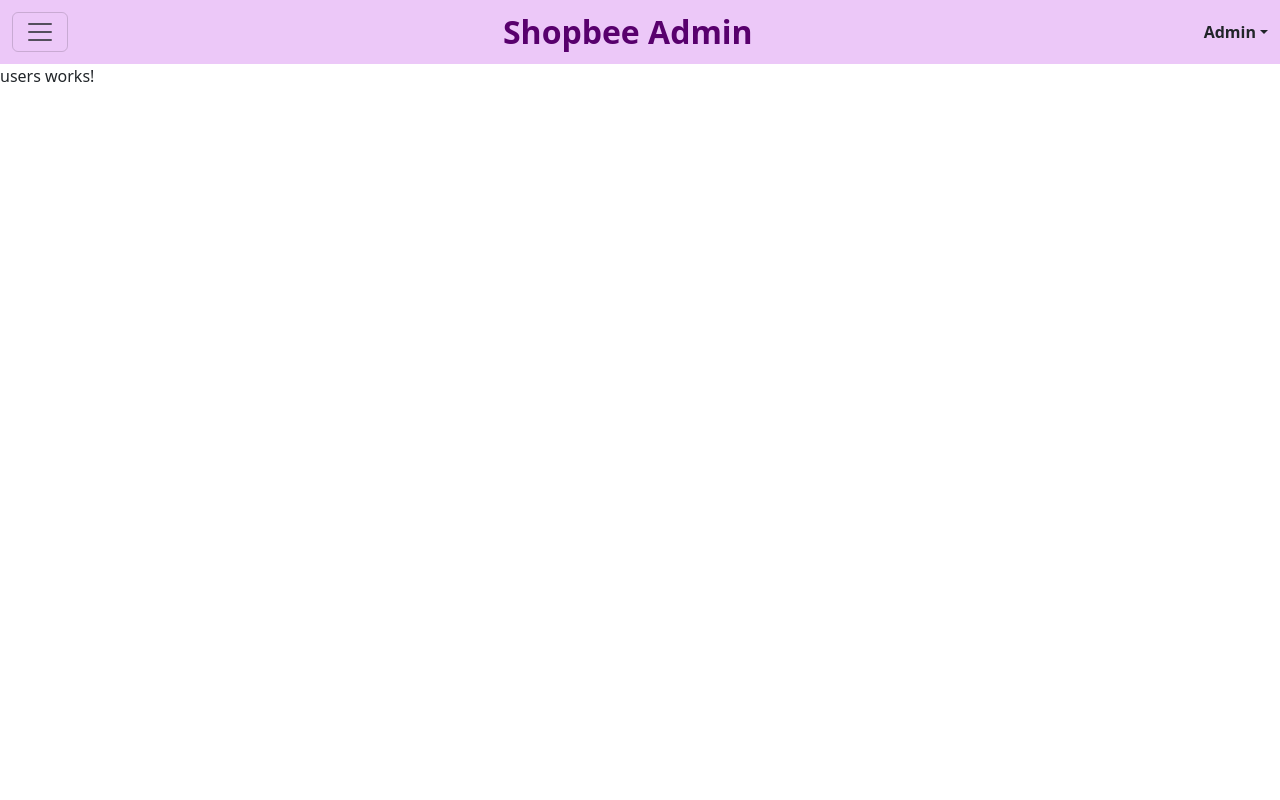
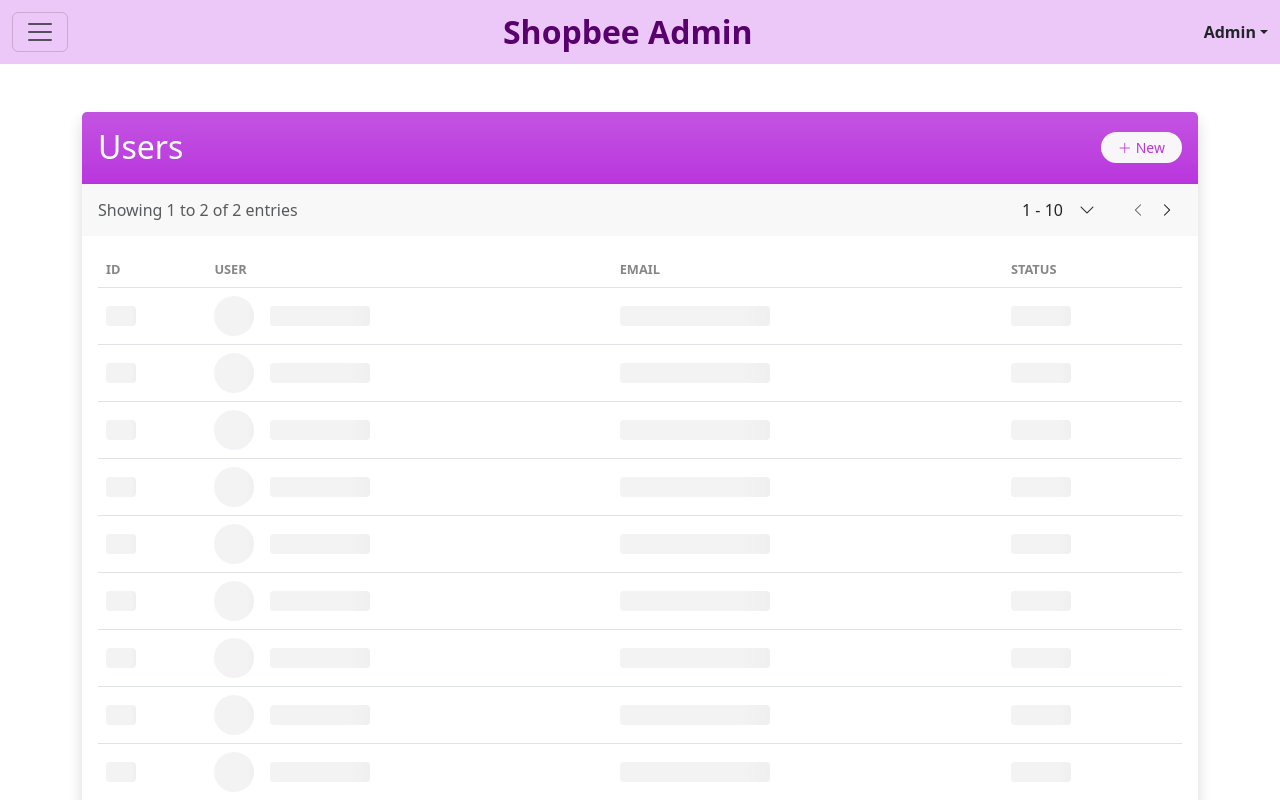
Before and after one commit to vantoan1511/my-shop-ui, an Angular app: page /admin/users in a window 1280 px wide. Shown: the top 800 px of the page. Built offline with nearby package versions, Linux system fonts and the light colour scheme.

Commit message:
Update user page

```diff
--- a/src/app/components/admin/header/header.component.html
+++ b/src/app/components/admin/header/header.component.html
@@ -53,7 +53,7 @@
       </div>
       <div class="sidebar-items list-group list-group-flush">
         <a
-          [routerLink]="['dashboard']"
+          routerLink="dashboard"
           routerLinkActive="active"
           class="list-group-item list-group-item-action"
         >
--- a/src/app/features/admin/users/users.component.html
+++ b/src/app/features/admin/users/users.component.html
@@ -1 +1,168 @@
-<p>users works!</p>
+<main class="container my-5">
+  <div class="card border-0 shadow">
+    <div
+      class="card-header bg-purple bg-gradient d-flex justify-content-between align-items-center py-3"
+    >
+      <h2 class="mb-0 text-white">Users</h2>
+      <button class="new-user-btn btn btn-sm rounded-pill px-3">
+        <i class="bi bi-plus-lg me-1"></i>New
+      </button>
+    </div>
+    <div
+      class="card-footer border-0 d-flex justify-content-between align-items-center"
+    >
+      <span class="text-muted">Showing 1 to 2 of 2 entries</span>
+      <div class="d-flex align-items-center">
+        <div class="dropdown me-3">
+          <button
+            class="btn border-0 bg-transparent"
+            type="button"
+            data-bs-toggle="dropdown"
+            aria-expanded="false"
+          >
+            <span class="text-nowrap me-3">1 - 10</span>
+            <i class="bi bi-chevron-down"></i>
+          </button>
+          <ul class="dropdown-menu dropdown-menu-lg-end">
+            <li>
+              <button class="dropdown-item">10 per page</button>
+            </li>
+            <li>
+              <button class="dropdown-item">20 per page</button>
+            </li>
+            <li>
+              <button class="dropdown-item">50 per page</button>
+            </li>
+          </ul>
+        </div>
+        <nav aria-label="User list pagination">
+          <div class="btn-group">
+            <button
+              class="btn btn-light btn-sm border-0 bg-transparent"
+              disabled
+            >
+              <i class="bi bi-chevron-left"></i>
+            </button>
+            <button class="btn btn-light btn-sm border-0 bg-transparent">
+              <i class="bi bi-chevron-right"></i>
+            </button>
+          </div>
+        </nav>
+      </div>
+    </div>
+    <div class="card-body">
+      <div class="table-responsive">
+        <table class="table table-hover align-middle">
+          <thead>
+            <tr>
+              <th>ID</th>
+              <th>User</th>
+              <th>Email</th>
+              <th>Status</th>
+            </tr>
+          </thead>
+          <tbody>
+            @if (true) { @for (item of
+            [1,2,3,4,5,6,7,8,9,10,11,12,13,14,15,16,17,18,19,20]; track item) {
+            <tr class="skeleton-row">
+              <td><div class="skeleton-loader" style="width: 30px"></div></td>
+              <td>
+                <div class="d-flex align-items-center">
+                  <div
+                    class="skeleton-loader rounded-circle me-3"
+                    style="width: 40px; height: 40px"
+                  ></div>
+                  <div class="skeleton-loader" style="width: 100px"></div>
+                </div>
+              </td>
+              <td><div class="skeleton-loader" style="width: 150px"></div></td>
+              <td><div class="skeleton-loader" style="width: 60px"></div></td>
+            </tr>
+            } } @else {
+            <tr>
+              <td>#1</td>
+              <td>
+                <div class="d-flex align-items-center">
+                  <img
+                    src="https://via.placeholder.com/50"
+                    alt="John Doe"
+                    width="40"
+                    height="40"
+                    class="rounded-circle me-3 user-avatar"
+                  />
+                  <span class="fw-bold">John Doe</span>
+                </div>
+              </td>
+              <td>john.doe&#64;example.com</td>
+              <td>
+                <span class="badge bg-primary rounded-pill">Enabled</span>
+              </td>
+            </tr>
+            <tr>
+              <td>#2</td>
+              <td>
+                <div class="d-flex align-items-center">
+                  <img
+                    src="https://via.placeholder.com/50"
+                    alt="Jane Doe"
+                    width="40"
+                    height="40"
+                    class="rounded-circle me-3 user-avatar"
+                  />
+                  <span class="fw-bold">Jane Doe</span>
+                </div>
+              </td>
+              <td>jane.doe&#64;example.com</td>
+              <td>
+                <span class="badge bg-secondary rounded-pill">Disabled</span>
+              </td>
+            </tr>
+            }
+          </tbody>
+        </table>
+      </div>
+    </div>
+    <div
+      class="card-footer border-0 d-flex justify-content-between align-items-center"
+    >
+      <span class="text-muted">Showing 1 to 2 of 2 entries</span>
+      <div class="d-flex align-items-center">
+        <div class="dropdown me-3">
+          <button
+            class="btn border-0 bg-transparent"
+            type="button"
+            data-bs-toggle="dropdown"
+            aria-expanded="false"
+          >
+            <span class="text-nowrap me-3">1 - 10</span>
+            <i class="bi bi-chevron-down"></i>
+          </button>
+          <ul class="dropdown-menu dropdown-menu-lg-end">
+            <li>
+              <button class="dropdown-item">10 per page</button>
+            </li>
+            <li>
+              <button class="dropdown-item">20 per page</button>
+            </li>
+            <li>
+              <button class="dropdown-item">50 per page</button>
+            </li>
+          </ul>
+        </div>
+        <nav aria-label="User list pagination">
+          <div class="btn-group">
+            <button
+              class="btn btn-light btn-sm border-0 bg-transparent"
+              disabled
+            >
+              <i class="bi bi-chevron-left"></i>
+            </button>
+            <button class="btn btn-light btn-sm border-0 bg-transparent">
+              <i class="bi bi-chevron-right"></i>
+            </button>
+          </div>
+        </nav>
+      </div>
+    </div>
+  </div>
+</main>
--- a/src/app/features/admin/users/users.component.scss
+++ b/src/app/features/admin/users/users.component.scss
@@ -0,0 +1,70 @@
+.card {
+  .bg-purple {
+    background: var(--purple-9);
+  }
+
+  .card-header {
+    color: var(--purple-contrast);
+
+    .new-user-btn {
+      color: var(--purple-9);
+      background: var(--purple-1);
+      transition: all 0.3s ease;
+
+      &:hover {
+        color: var(--purple-contrast);
+        background: var(--purple-9);
+      }
+    }
+  }
+
+  .table {
+    th {
+      font-weight: 600;
+      text-transform: uppercase;
+      font-size: 0.8rem;
+      color: var(--gray-9);
+    }
+
+    .user-avatar {
+      border: 2px solid var(--purple-contrast);
+      box-shadow: 0 2px 4px rgba(0, 0, 0, 0.1);
+    }
+
+    .badge {
+      font-weight: 500;
+    }
+  }
+
+  .dropdown-item {
+    &:hover {
+      background: var(--purple-3);
+    }
+
+    &:active {
+      background: var(--purple-9);
+    }
+  }
+
+  .skeleton-loader {
+    background: linear-gradient(
+      90deg,
+      var(--gray-2) 25%,
+      var(--gray-3) 50%,
+      var(--gray-2) 75%
+    );
+    background-size: 200% 100%;
+    animation: loading 1.5s infinite;
+    height: 20px;
+    border-radius: 4px;
+  }
+
+  @keyframes loading {
+    0% {
+      background-position: 200% 0;
+    }
+    100% {
+      background-position: -200% 0;
+    }
+  }
+}
--- a/src/app/features/admin/users/users.component.ts
+++ b/src/app/features/admin/users/users.component.ts
@@ -8,5 +8,4 @@
   styleUrl: './users.component.scss'
 })
 export class UsersComponent {
-
 }
--- a/src/styles.scss
+++ b/src/styles.scss
@@ -68,4 +68,66 @@
   --purple-track: #b936dd;
 
   --color-background: #fafafa;
+
+  --gray-1: #f7f7f7;
+  --gray-2: #f3f3f3;
+  --gray-3: #e9e9e9;
+  --gray-4: #e1e1e1;
+  --gray-5: #dadada;
+  --gray-6: #d1d1d1;
+  --gray-7: #c6c6c6;
+  --gray-8: #b3b3b3;
+  --gray-9: #868686;
+  --gray-10: #7b7b7b;
+  --gray-11: #5d5d5d;
+  --gray-12: #202020;
+
+  --gray-a1: #00000003;
+  --gray-a2: #00000007;
+  --gray-a3: #00000011;
+  --gray-a4: #0000001a;
+  --gray-a5: #00000021;
+  --gray-a6: #0000002a;
+  --gray-a7: #00000035;
+  --gray-a8: #00000048;
+  --gray-a9: #00000076;
+  --gray-a10: #00000082;
+  --gray-a11: #000000a0;
+  --gray-a12: #000000de;
+
+  --gray-contrast: #ffffff;
+  --gray-surface: #ffffffcc;
+  --gray-indicator: #868686;
+  --gray-track: #868686;
+
+  --blue-1: #f6f8fa;
+  --blue-2: #eff4fb;
+  --blue-3: #e3ecfb;
+  --blue-4: #d3e5ff;
+  --blue-5: #c1daff;
+  --blue-6: #acccff;
+  --blue-7: #91bafd;
+  --blue-8: #6ba1fa;
+  --blue-9: #0d6efd;
+  --blue-10: #0060ec;
+  --blue-11: #005be7;
+  --blue-12: #092f6c;
+
+  --blue-a1: #2f95fb05;
+  --blue-a2: #c3dcff33;
+  --blue-a3: #87b4ff33;
+  --blue-a4: #d3e5ff;
+  --blue-a5: #c1daff;
+  --blue-a6: #acccff;
+  --blue-a7: #4b90ff99;
+  --blue-a8: #005ffa92;
+  --blue-a9: #0011ff99;
+  --blue-a10: #0060ec;
+  --blue-a11: #005be7;
+  --blue-a12: #002767f6;
+
+  --blue-contrast: #fff;
+  --blue-surface: #edf3fbcc;
+  --blue-indicator: #0d6efd;
+  --blue-track: #0d6efd;
 }
```
